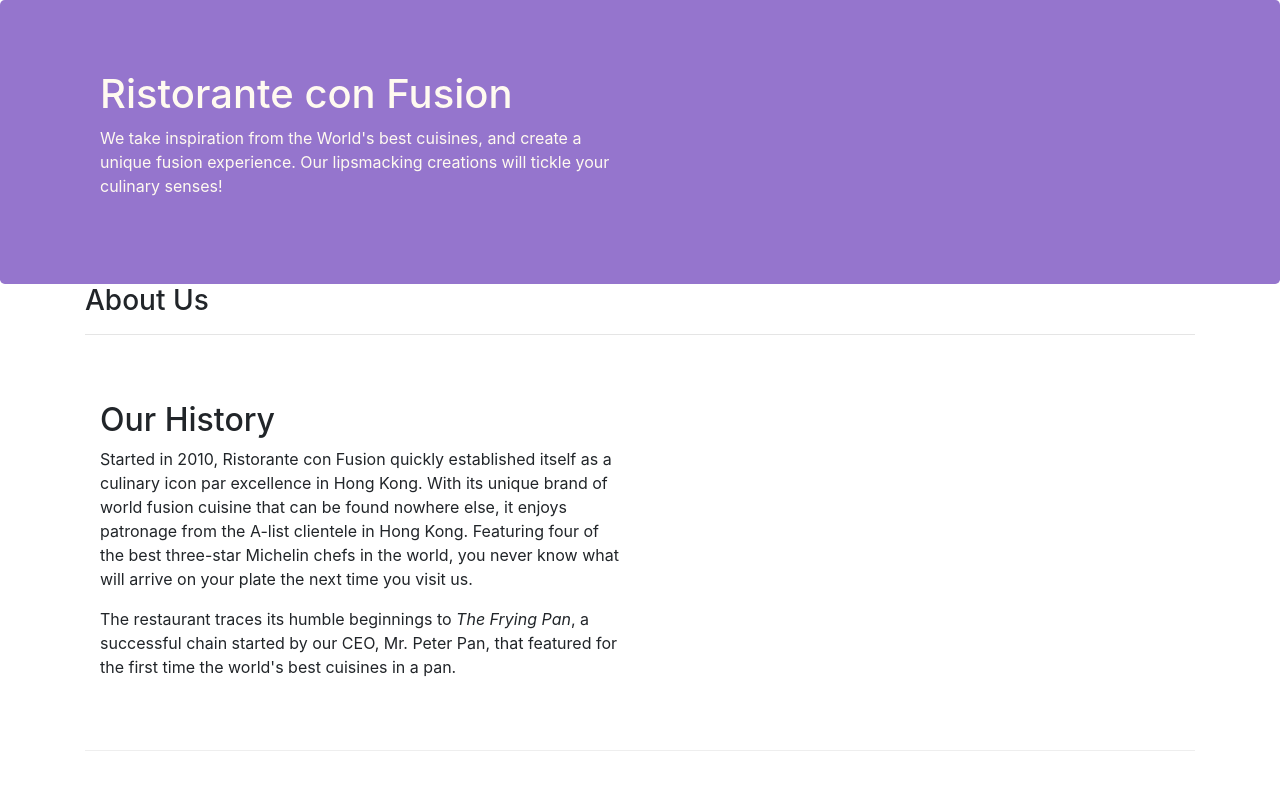
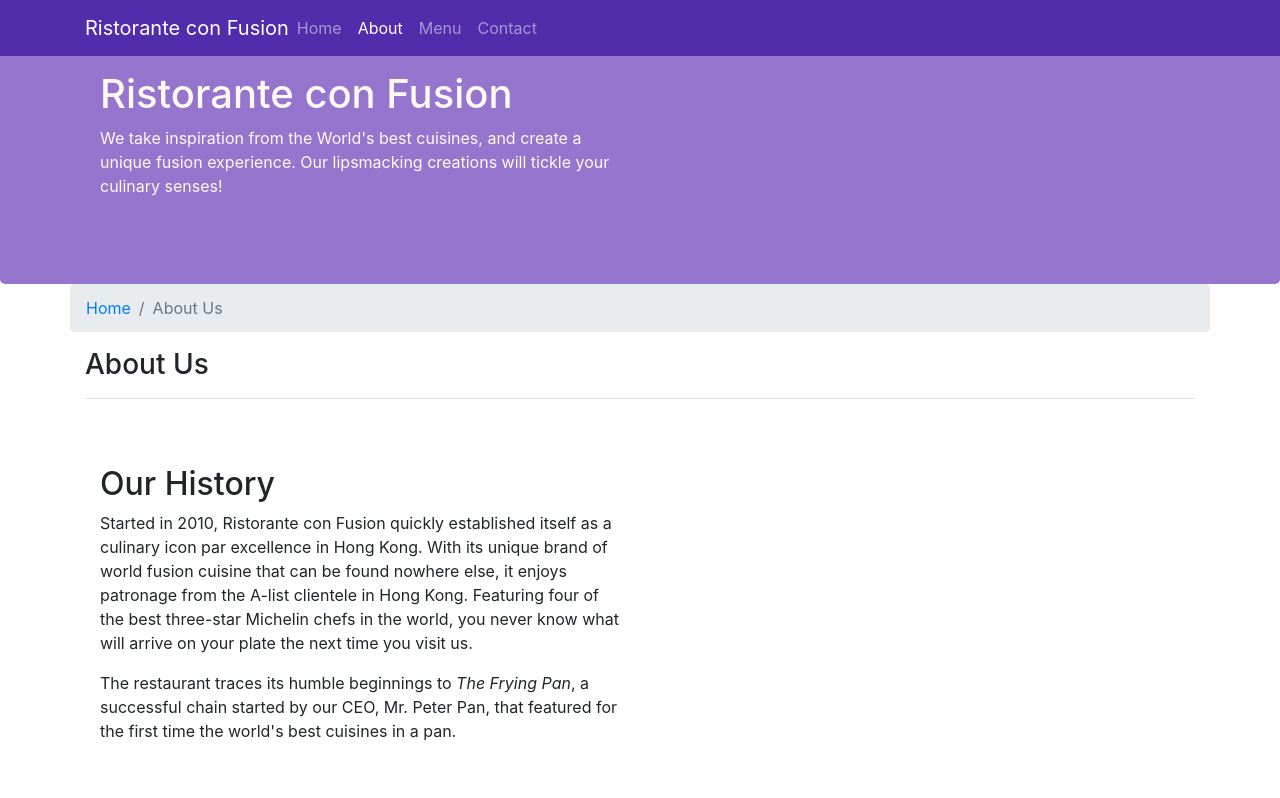
Before and after one commit to rimjhimgolf/bootstrapStart, a website: page aboutus.html in a window 1280 px wide. Shown: the top 798 px of the page. Drawn offline with nearby package versions, Linux system fonts and the light colour scheme.

Commit message:
Navbar and breadcrumbs

```diff
--- a/aboutus.html
+++ b/aboutus.html
@@ -15,6 +15,22 @@
 </head>
 
 <body>
+    <nav class="navbar navbar-dark navbar-expand-sm fixed-top">
+        <div class="container">
+            <button class="navbar-toggler" type="button" data-toggle="collapse" data-target="#Navbar">
+                <span class="navbar-toggler-icon"></span>
+            </button>
+            <a class="navbar-brand mr-auto" href="./index.html">Ristorante con Fusion</a>
+            <div class="collapse navbar-collapse" id="Navbar">
+            <ul class="navbar-nav mr-auto">
+                <li class="nav-item"><a class="nav-link" href="./index.html">Home</a></li>
+                <li class="nav-item active"><a class="nav-link" href="#">About</a></li>
+                <li class="nav-item"><a class="nav-link" href="#">Menu</a></li>
+                <li class="nav-item"><a class="nav-link" href="#">Contact</a></li>
+            </ul>
+            </div>
+        </div>
+    </nav>
     <header class="jumbotron ">
         <div class="container">
             <div class="row row-header">
@@ -30,6 +46,11 @@
 
     <div class="container">
         <div class="row ">
+            <ol class="col-12 breadcrumb">
+                <li class="breadcrumb-item" ><a href="./index.html">Home</a></li>
+                <li class="breadcrumb-item active">About Us</li>
+            </ol>
+
             <div class="col-12">
                <h3>About Us</h3>
                <hr>
@@ -37,7 +58,7 @@
         </div>
 
         <div class="row row-content">
-            <div class="col col-sm-6 ">
+            <div class="col-12 col-sm-6 ">
                 <h2>Our History</h2>
                 <p>Started in 2010, Ristorante con Fusion quickly established itself as a culinary icon par excellence in Hong Kong. With its unique brand of world fusion cuisine that can be found nowhere else, it enjoys patronage from the A-list clientele in Hong Kong.  Featuring four of the best three-star Michelin chefs in the world, you never know what will arrive on your plate the next time you visit us.</p>
                 <p>The restaurant traces its humble beginnings to <em>The Frying Pan</em>, a successful chain started by our CEO, Mr. Peter Pan, that featured for the first time the world's best cuisines in a pan.</p>
@@ -69,7 +90,7 @@
                 <div class="col-4 offset-1 col-sm-2">
                     <h5>Links</h5>
                     <ul class="list-unstyled">
-                        <li><a href="#">Home</a></li>
+                        <li><a href="./index.html">Home</a></li>
                         <li><a href="#">About</a></li>
                         <li><a href="#">Menu</a></li>
                         <li><a href="#">Contact</a></li>
--- a/css/styles.css
+++ b/css/styles.css
@@ -27,3 +27,12 @@ padding:0px auto;
     margin:0px;
     color:#0f0f0f;
 }
+
+body{
+    margin: 50px 0px px 0px;
+    z-index:0;
+}
+
+.navbar-dark{
+    background-color: #512DAB;
+}
```
Also changed, not shown: index.html (+20 -5 lines), assgn1-full.png (added), assgn1-small.png (added).
